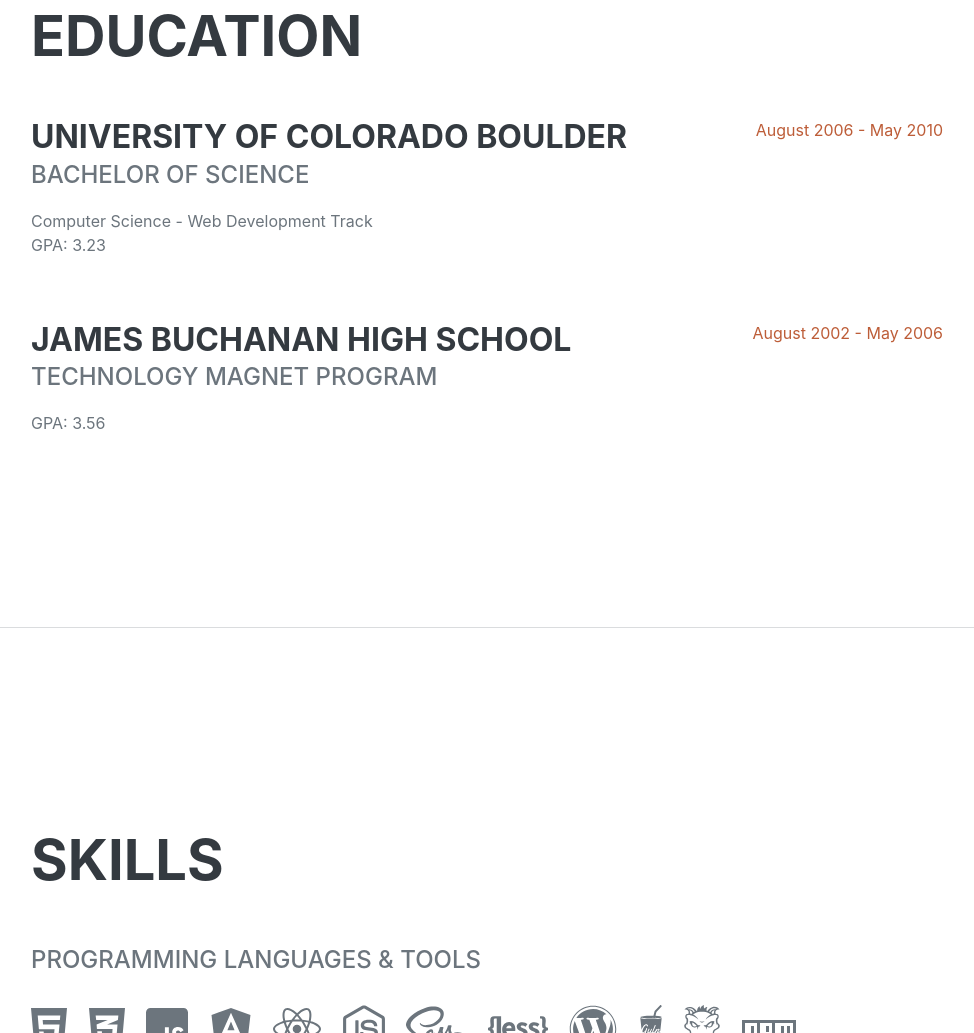
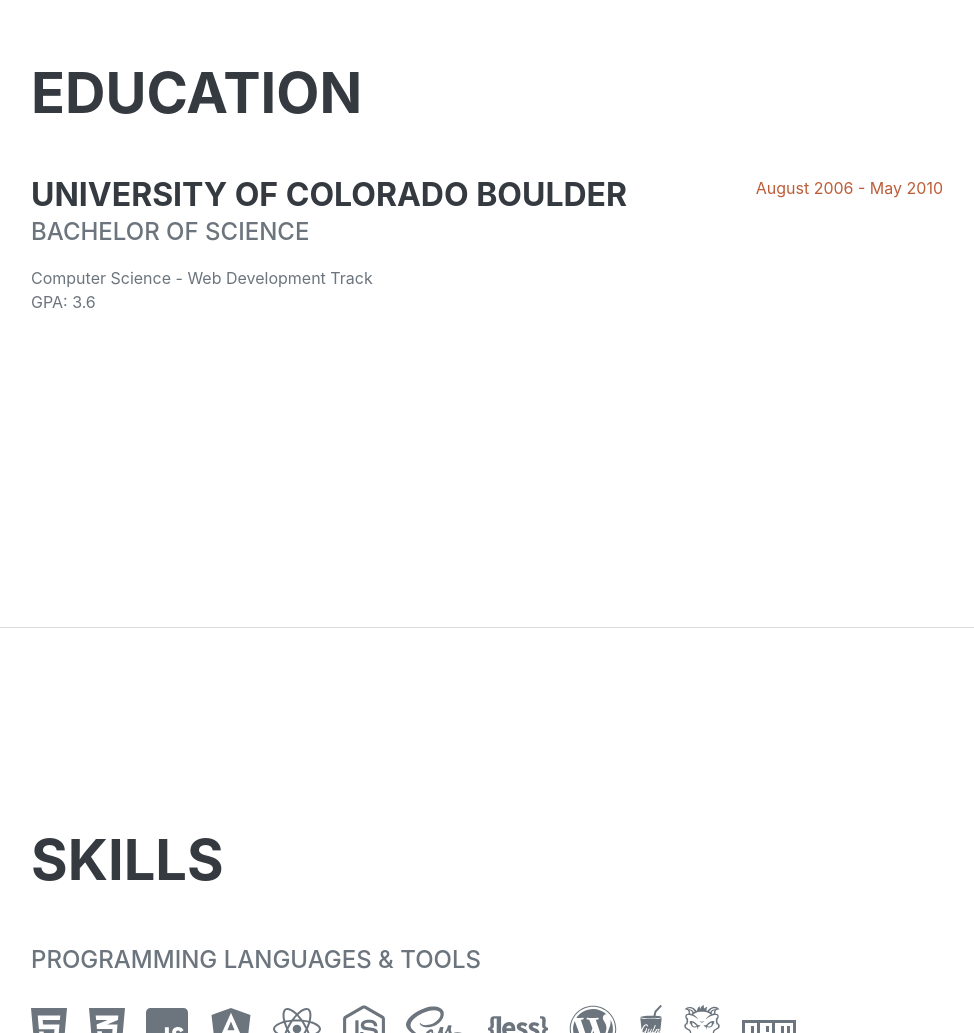
Before and after one commit to AnantaMoharana/AnantaMoharana.github.io, a plain HTML site: page index.html in a window 1280 px wide. Shown: the part 1794-2827 px from the top of the page, without its empty margins (289-1263 px from the left). Drawn offline with nearby package versions, Linux system fonts and the light colour scheme; a web font is replaced by a local one.

Commit message:
Update index.html

```diff
--- a/index.html
+++ b/index.html
@@ -105,17 +105,17 @@
                             <h3 class="mb-0">University of Colorado Boulder</h3>
                             <div class="subheading mb-3">Bachelor of Science</div>
                             <div>Computer Science - Web Development Track</div>
-                            <p>GPA: 3.23</p>
+                            <p>GPA: 3.6</p>
                         </div>
                         <div class="flex-shrink-0"><span class="text-primary">August 2006 - May 2010</span></div>
                     </div>
                     <div class="d-flex flex-column flex-md-row justify-content-between">
                         <div class="flex-grow-1">
-                            <h3 class="mb-0">James Buchanan High School</h3>
-                            <div class="subheading mb-3">Technology Magnet Program</div>
-                            <p>GPA: 3.56</p>
+                            <h3 class="mb-0"></h3>
+                            <div class="subheading mb-3"></div>
+                            <p></p>
                         </div>
-                        <div class="flex-shrink-0"><span class="text-primary">August 2002 - May 2006</span></div>
+                        <div class="flex-shrink-0"><span class="text-primary"></span></div>
                     </div>
                 </div>
             </section>
```
